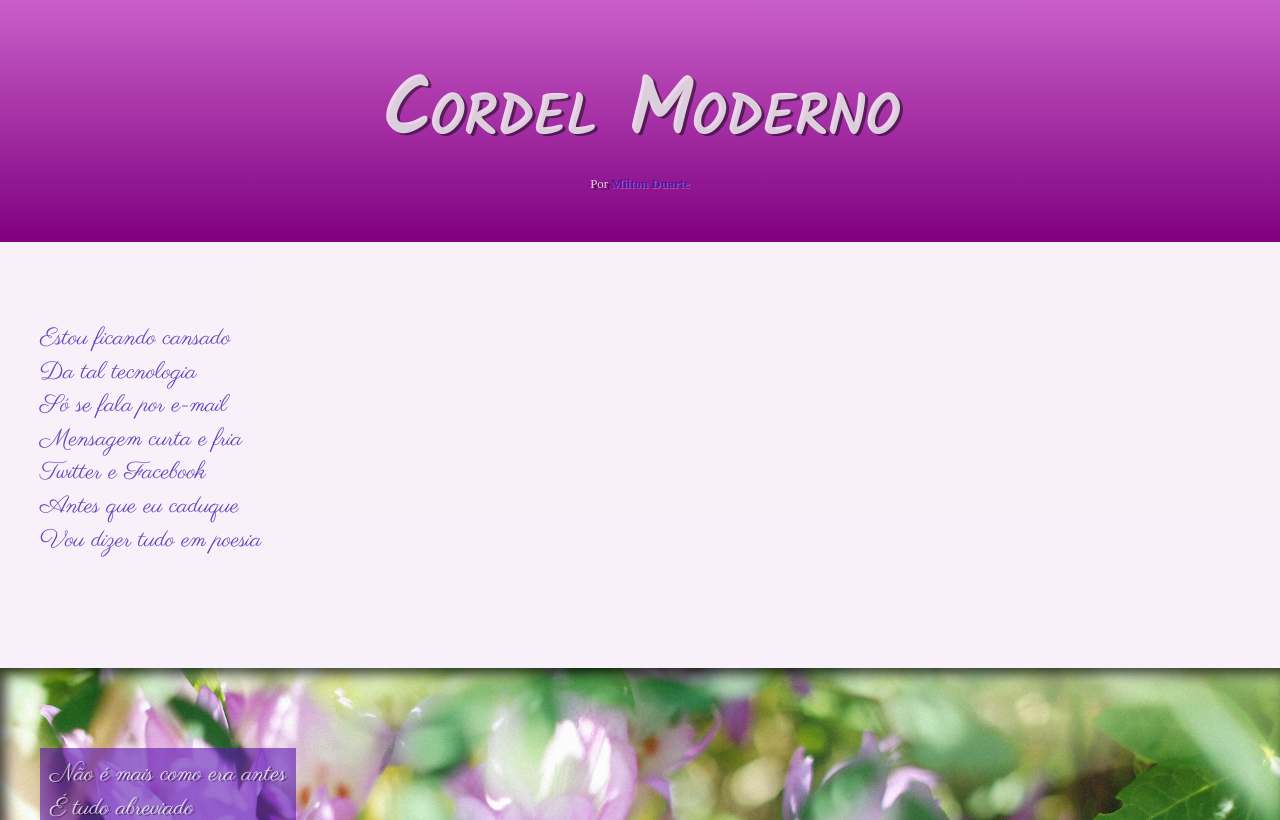
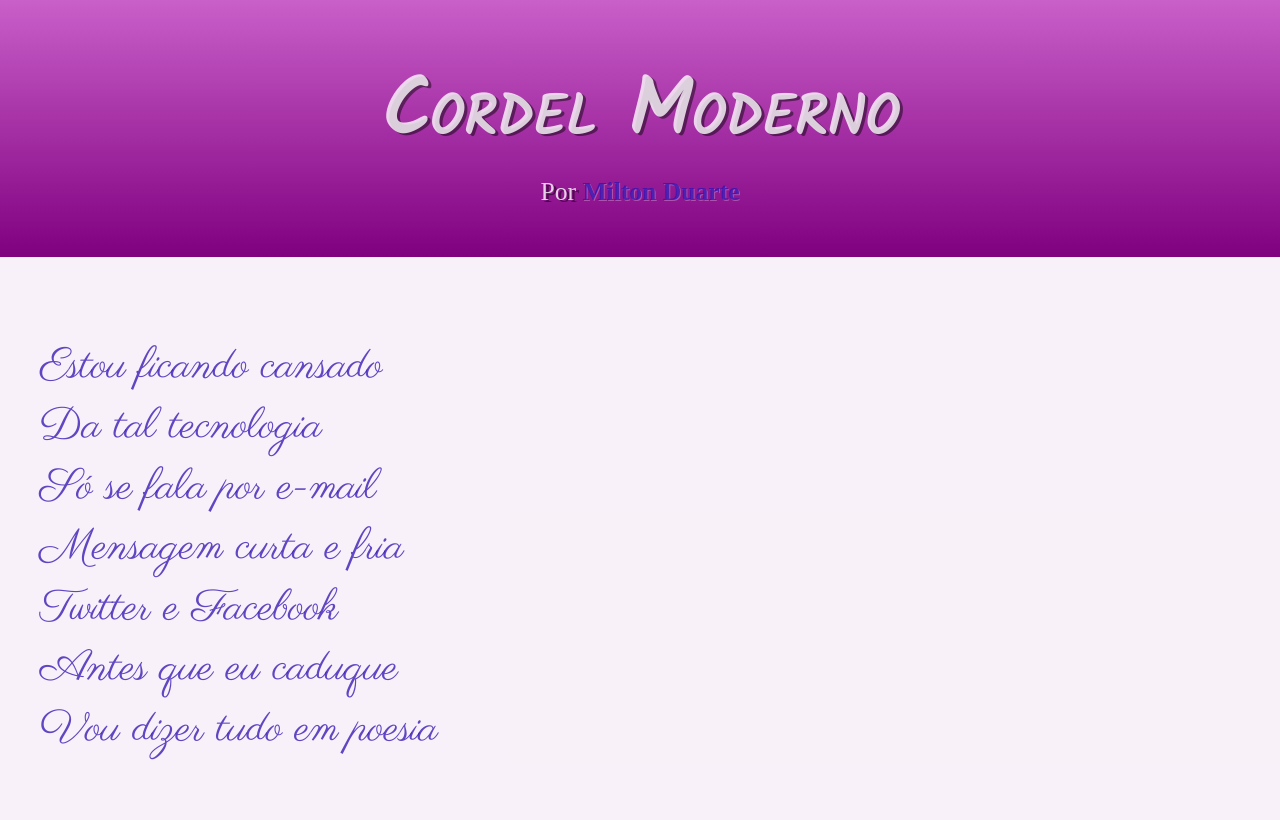
Before and after one commit to vanessamouraa/projeto-cordel, a plain HTML site: page index.html in a window 1280 px wide. Shown: the top 820 px of the page. Drawn offline with Linux system fonts and the light colour scheme; a web font is replaced by a local one.

Commit message:
Update style.css

```diff
--- a/estilo/style.css
+++ b/estilo/style.css
@@ -42,7 +42,7 @@ header h1 {
 header p {
     color: rgba(255, 255, 255, 0.787);
     padding-bottom: 50px;
-    font-size: 1.6vh;
+    font-size: 3.2vh;
     text-shadow: 3px 2px 0px rgba(0, 0, 0, 0.465);
 }
 
@@ -64,7 +64,7 @@ section {
     line-height: 1.4em;
     padding-left: 40px;
     font-family: var(--font03);
-    font-size: 3vh;
+    font-size: 5.4vh;
 }
 
 section p {
```
